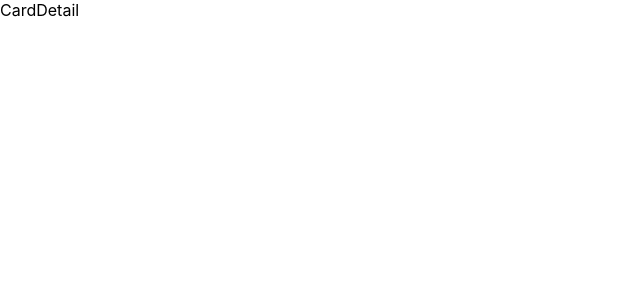
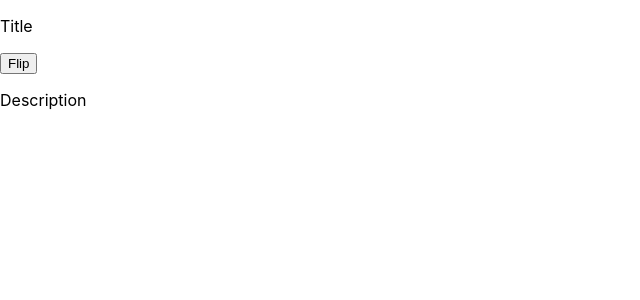
Before and after one commit to hhmmak/flashcard-js, a React (Create React App) app in the folder client/: page /1 in a window 1280 px wide. Shown: the top 300 px of the page, without its empty margins (0-640 px from the left). Built offline with nearby package versions, Linux system fonts and the light colour scheme.

Commit message:
set up card template

```diff
--- a/client/src/components/CardDetail.js
+++ b/client/src/components/CardDetail.js
@@ -1,6 +1,12 @@
+import Button from "react-bootstrap/esm/Button";
+
 const CardDetail = () => {
   return (
-    <div>CardDetail</div>
+    <div>
+      <p>Title</p>
+      <Button>Flip</Button>
+      <p>Description</p>
+    </div>
   )
 }
 export default CardDetail;
```
